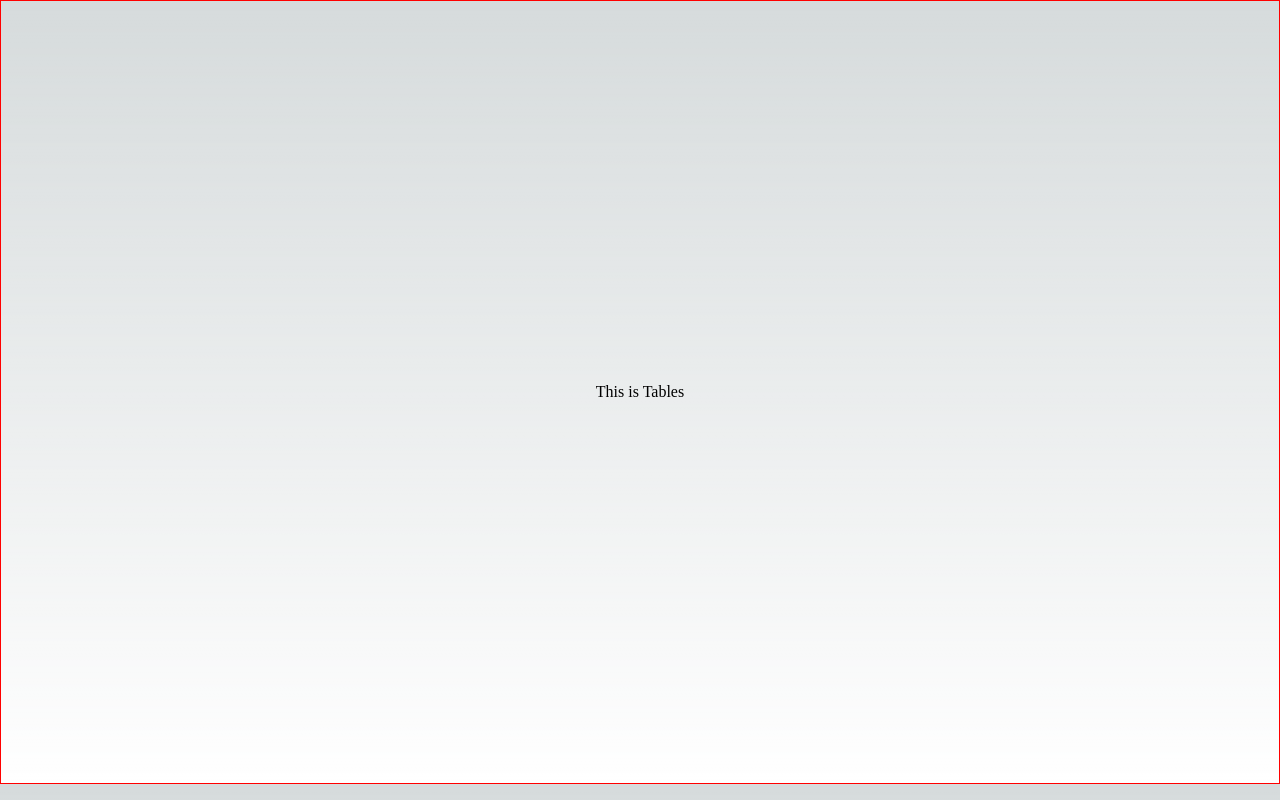
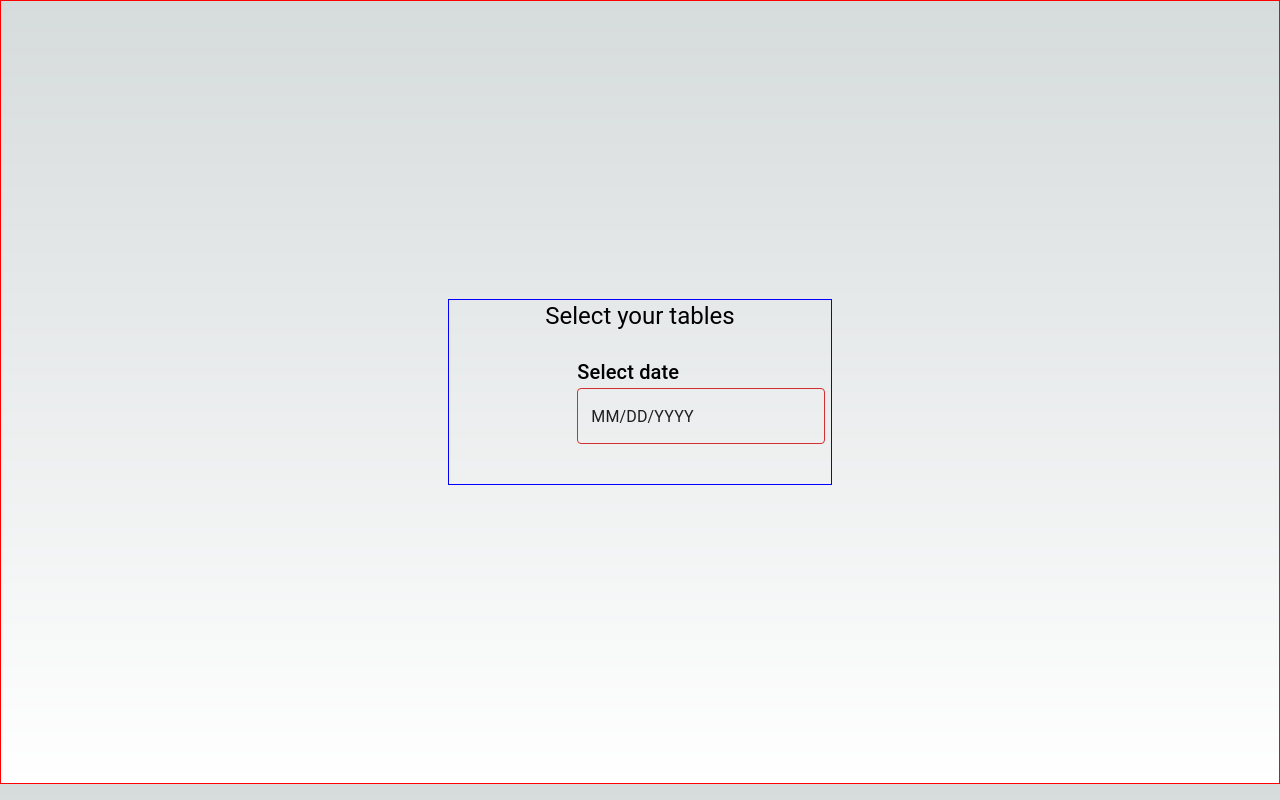
Before and after one commit to mayurigurav1997/library-booking, a Next.js app: page /Tables/tables in a window 1280 px wide. Built offline with nearby package versions, Linux system fonts and the light colour scheme.

Commit message:
date added

```diff
--- a/package.json
+++ b/package.json
@@ -12,7 +12,10 @@
     "@emotion/react": "^11.11.3",
     "@emotion/styled": "^11.11.0",
     "@mui/material": "^5.15.4",
+    "@mui/x-date-pickers": "^6.18.7",
     "@reduxjs/toolkit": "^2.0.1",
+    "dayjs": "^1.11.10",
+    "moment": "^2.30.1",
     "next": "14.0.4",
     "react": "^18",
     "react-dom": "^18",
--- a/src/pages/Tables/tables.jsx
+++ b/src/pages/Tables/tables.jsx
@@ -1,12 +1,61 @@
-import React, { useState } from 'react'
+import React, { useEffect, useState } from 'react'
 import classes from "../../styles/Login/Login.module.scss";
 import { Box, Button, OutlinedInput, TextField, Typography } from '@mui/material';
+import { AdapterDayjs } from '@mui/x-date-pickers/AdapterDayjs';
+import { LocalizationProvider } from '@mui/x-date-pickers/LocalizationProvider';
+import { DatePicker } from '@mui/x-date-pickers/DatePicker';
+import { useDispatch, useSelector } from 'react-redux';
+import { setSelectedDate, setSubmit } from '../feature/user/userSlice';
 
 const Tables = () => {
+    const [date, setDate] = useState("")
+    const dispatch = useDispatch()
+    const userName = useSelector((state) => state.user.user)
+    let userData = useSelector((state) => state.user.allUsers)
+    // console.log(name, "name the user")
+    const handleDate = (date) => {
+        setDate(date)
+        let month = date["$M"] + 1
+        let day = date["$D"]
+        let year = date["$y"]
+        let formattedDate = `${month}/${day}/${year}`
+        console.log(formattedDate, "formattedDate")
+        dispatch(setSelectedDate(formattedDate))
+
+        let foundObject = userData.find(obj => obj.name == userName)
+        const userDates = Object.keys(foundObject.dates)
+        if (!userDates.some(obj => obj == formattedDate)) {
+            console.log(foundObject.dates, "foundObject.dates")
+            const updatedData = userData.map(user =>
+                user.name === userName
+                    ? { ...user, dates: { ...user.dates, [formattedDate]: [] } }
+                    : user)
+            console.log(updatedData, "updatedData")
+            dispatch(setSubmit(updatedData))
+            console.log(`Added date ${formattedDate}`);
+        } else {
+            console.log(`Date  already exists.`);
+        }
+
+    }
+    useEffect(() => {
+        // console.log(date, "date")
+
+    }, [date])
 
     return (
         <Box sx={{ display: "flex", justifyContent: "center", alignItems: "center", height: "98vh" }} border="1px solid red">
-            This is Tables
+            <Box sx={{ display: "flex", flexDirection: "column", width: "30%" }} border="1px solid blue">
+                <Typography variant="h5" sx={{ textAlign: "center", mb: 3 }}>Select your tables</Typography>
+                <Typography variant="h6" sx={{ textAlign: "left", ml: 16 }}>Select date</Typography>
+                <Box sx={{ mb: 5, ml: 16 }}>
+                    <LocalizationProvider dateAdapter={AdapterDayjs}>
+                        <DatePicker
+                            value={date}
+                            onChange={(date) => handleDate(date)} />
+                    </LocalizationProvider>
+                </Box>
+            </Box>
         </Box>
     )
 }
--- a/src/pages/feature/user/userSlice.js
+++ b/src/pages/feature/user/userSlice.js
@@ -1,7 +1,9 @@
 import { createSlice } from "@reduxjs/toolkit";
 
 const authState = {
-    allUsers: [{ name: "Mayuri" }, { name: "shriya" }]
+    allUsers: [{ name: "Mayuri", dates: { "1/12/2024": [], "1/19/2024": [] } }, { name: "shriya", dates: { "2/19/2024": [] } }],
+    user: "",
+    selectedDate: ""
 };
 
 export const userSlice = createSlice({
@@ -12,10 +14,18 @@ export const userSlice = createSlice({
             ...state,
             allUsers: payload,
         }),
+        setUser: (state, { payload }) => ({
+            ...state,
+            user: payload,
+        }),
+        setSelectedDate: (state, { payload }) => ({
+            ...state,
+            selectedDate: payload,
+        }),
     },
 });
 
 
-export const { setSubmit } = userSlice.actions;
+export const { setSubmit, setUser, setSelectedDate } = userSlice.actions;
 
 export const userReducer = userSlice.reducer;
```
Also changed, not shown: src/pages/Login/login.jsx (+0 -9 lines), 1 other file (tests, documents, lock files or other folders).
